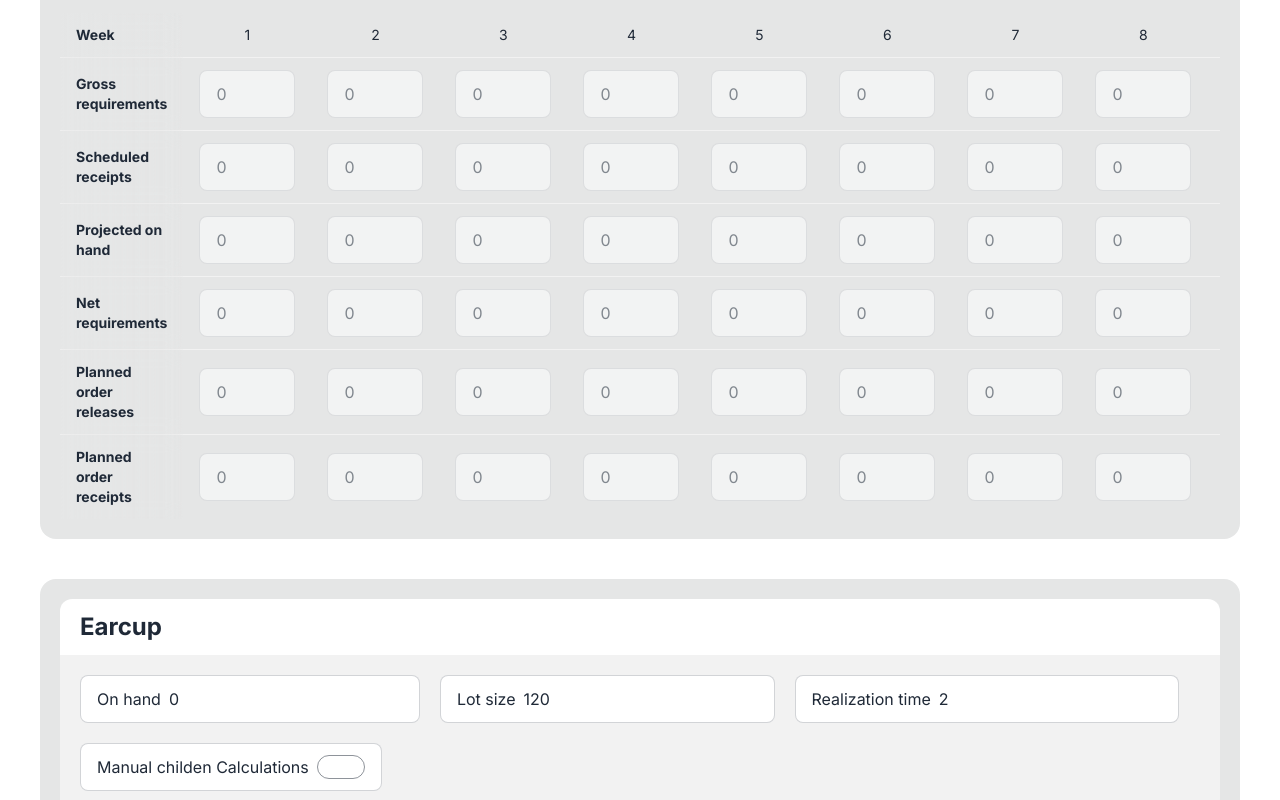
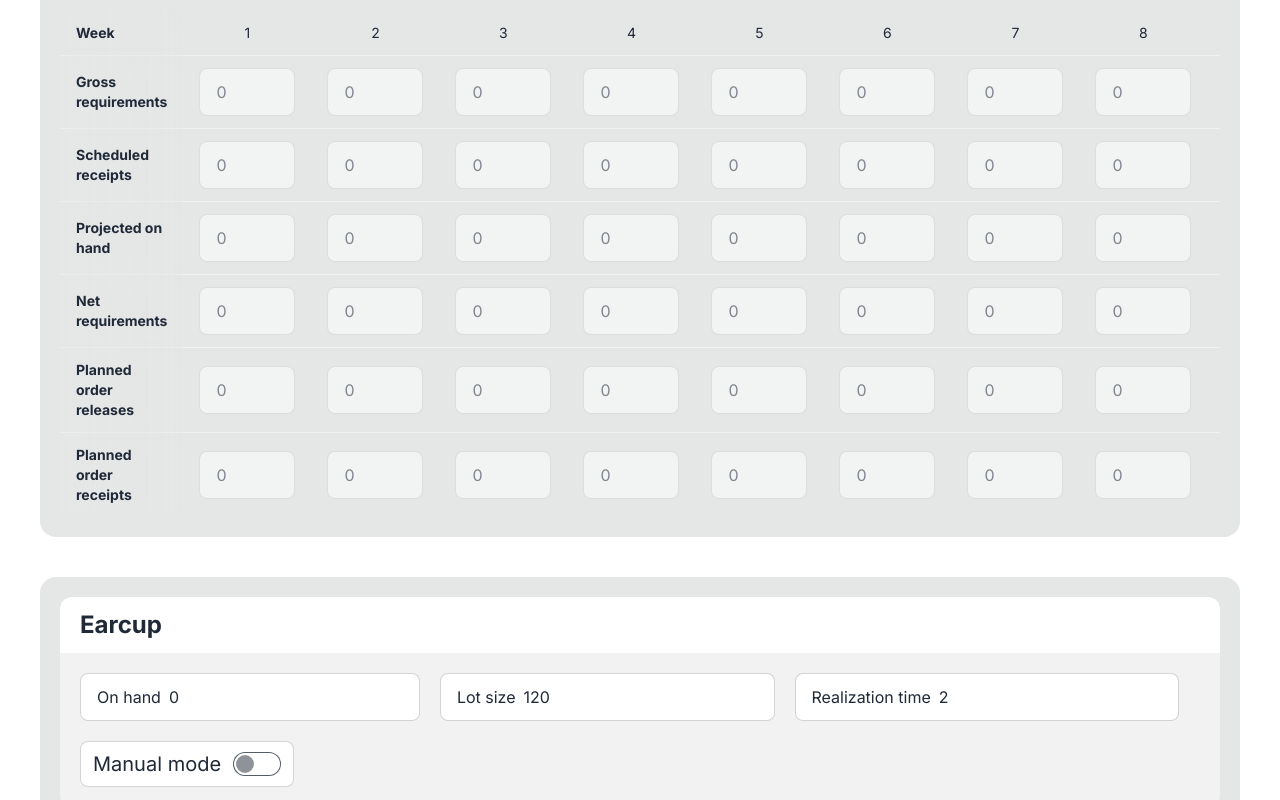
Before and after one commit to WojciechLopata/NanoMRP, a Next.js app: page / in a window 1280 px wide. Shown: the part 1040-1840 px from the top of the page. Built offline with nearby package versions, Linux system fonts and the light colour scheme.

Commit message:
fix: manual mode toggle

```diff
--- a/app/page.tsx
+++ b/app/page.tsx
@@ -9,6 +9,7 @@ import MRPComponent from "@/models/MRPComponent";
 import MRPPeriod from "@/models/MRPPeriod";
 import recalculate, {recalculateComponent} from "@/lib/recalculate";
 import Hero from "@/components/Hero";
+import debounce from "debounce";
 
 export default function Home() {
     const [componentIndex, setComponentIndex] = useState(null);
@@ -108,14 +109,22 @@ export default function Home() {
         )
     );
 
+    // Set debounce time
+    const DEBOUNCE_TIME = 3000;
+
     const recalculatePlan = (plan: Plan) => {
-        const newMrp = JSON.parse(JSON.stringify(plan));
-        setPlan(recalculate(newMrp));
+        debounce(() => {
+            const newMrp = JSON.parse(JSON.stringify(plan));
+            setPlan(recalculate(newMrp));
+        }, DEBOUNCE_TIME)();
     }
 
     const recalculatePlanByComponent = (component: MRPComponent) => {
-        component.mrpPeriods = recalculateComponent(component, plan.allowAddingReceipts).mrpPeriods;
-        recalculatePlan(plan);
+        debounce(() => {
+
+            component.mrpPeriods = recalculateComponent(component, plan.allowAddingReceipts).mrpPeriods;
+            recalculatePlan(plan);
+        }, DEBOUNCE_TIME)();
     }
 
     return (
--- a/components/MRPConfig.tsx
+++ b/components/MRPConfig.tsx
@@ -49,9 +49,9 @@ export default function MRPConfig(props: {
                     />
                 </label>
                 <label
-                    className="input input-bordered flex items-center gap-2 max-w-sm min-w-24 transition whitespace-nowrap">
-                     Manual childen Calculations
-                     <input
+                    className="flex items-center border border-1 border-base-content/20 bg-base-100 py-2 px-3 rounded-lg">
+                    <a className="text-xl pr-3">Manual mode</a>
+                    <input
                         type="checkbox"
                         className="toggle"
                         checked={!(component.automaticChildCalculation)}
--- a/lib/recalculate.ts
+++ b/lib/recalculate.ts
@@ -1,14 +1,8 @@
 import MRPComponent from "@/models/MRPComponent";
 import Plan from "@/models/plan";
 import MRPPeriod from "@/models/MRPPeriod";
-import debounce from "debounce";
 
-function recalculate(mrp:Plan ){
-
-    debounce(recalculatePlan, 3000)(mrp);
-}
-
-function recalculatePlan(mrp: Plan) {
+function recalculate(mrp: Plan) {
     // Clear MRP tables
     // mrp.mrpComponents.forEach(component => {
     //     component.mrpPeriods.forEach(period => {
```
